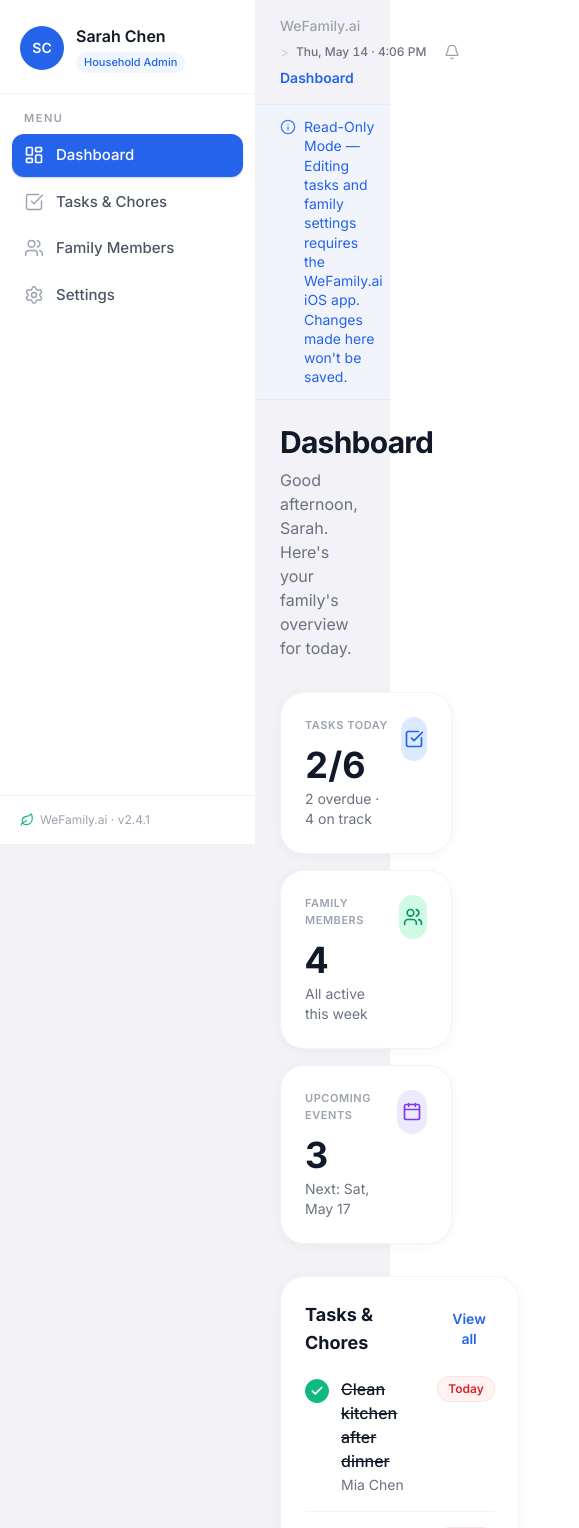
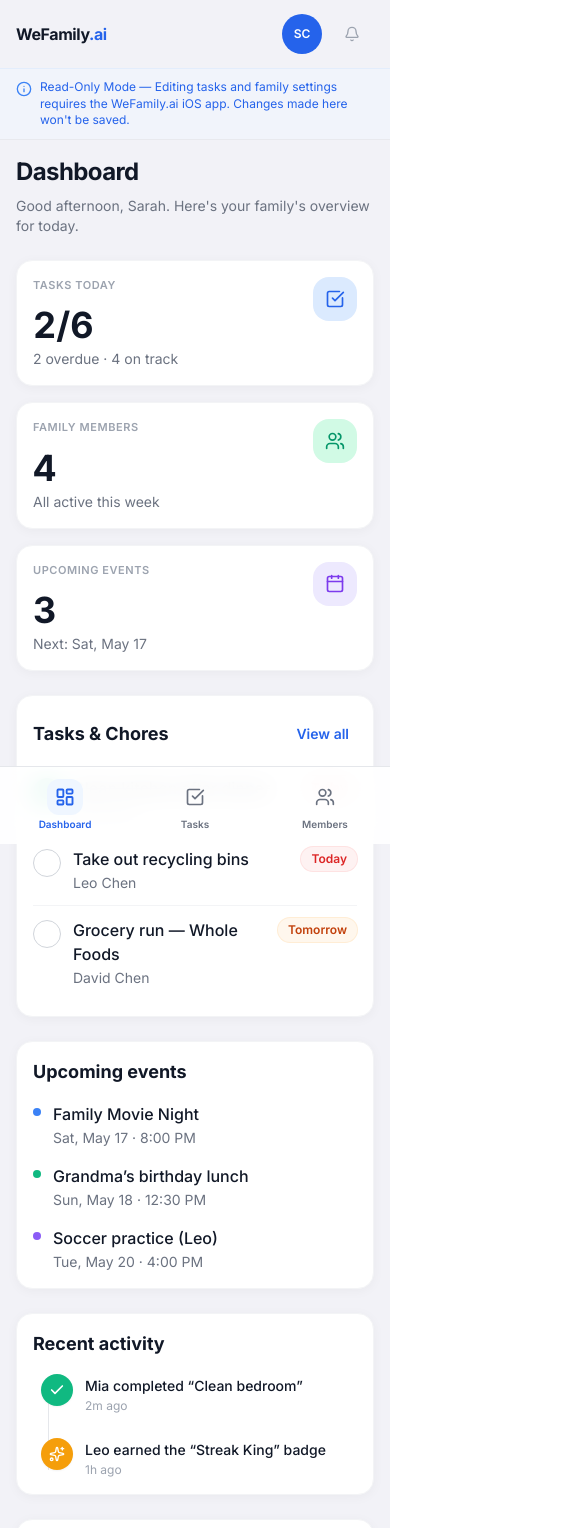
Before and after one commit to dias-smith-rock/wefamily, a Next.js app: page /console in a window 390 px wide. Shown: the top 1528 px of the page, 579 px wide, since content can reach past the window. Built offline with nearby package versions, Linux system fonts and the light colour scheme.

Commit message:
手机适配

```diff
--- a/app/console/components/console-layout.tsx
+++ b/app/console/components/console-layout.tsx
@@ -5,6 +5,7 @@ import { useEffect, useState } from "react";
 import type { ConsoleNavId, ConsoleUser } from "../types";
 import { DashboardView } from "./dashboard-view";
 import { FamilyMembers } from "./family-members";
+import { MobileTabBar } from "./mobile-tab-bar";
 import { Sidebar } from "./sidebar";
 import { TasksChoresPanel } from "./tasks-chores-panel";
 
@@ -53,12 +54,17 @@ export function ConsoleLayout({ user, children }: ConsoleLayoutProps) {
   return (
     <div className="min-h-screen bg-[#F2F2F7] font-sans text-gray-900">
       <Sidebar user={user} active={active} onSelect={setActive} />
+      <MobileTabBar active={active} onSelect={setActive} />
 
-      <div className="pl-64">
+      <div className="w-full pb-24 md:ml-64 md:pb-8">
         <header className="sticky top-0 z-30 border-b border-gray-200/80 bg-[#F2F2F7]/95 backdrop-blur-md">
-          <div className="flex items-center justify-between gap-4 px-6 py-4 md:px-8">
+          <div className="flex items-center justify-between gap-3 px-4 py-3 sm:px-6 md:px-8 md:py-4">
+            <div className="flex min-w-0 flex-1 items-center gap-3">
+              <p className="truncate text-base font-bold tracking-tight text-gray-900 md:hidden">
+                WeFamily<span className="text-blue-600">.ai</span>
+              </p>
               <nav
-              className="min-w-0 text-sm text-gray-500"
+                className="hidden min-w-0 text-sm text-gray-500 md:block"
                 aria-label="Breadcrumb"
               >
                 <ol className="flex flex-wrap items-center gap-1.5">
@@ -71,17 +77,23 @@ export function ConsoleLayout({ user, children }: ConsoleLayoutProps) {
                   </li>
                 </ol>
               </nav>
-            <div className="flex shrink-0 items-center gap-3 text-gray-400">
-              <Clock className="hidden h-4 w-4 sm:block" strokeWidth={2} aria-hidden />
+            </div>
+            <div className="flex shrink-0 items-center gap-2 sm:gap-3">
+              <div className="hidden items-center gap-3 text-gray-400 sm:flex">
+                <Clock className="h-4 w-4" strokeWidth={2} aria-hidden />
                 <time
                   className="text-xs font-medium tabular-nums text-gray-500 sm:text-sm"
                   dateTime={headerDateTime}
                 >
                   {headerDate || "…"}
                 </time>
+              </div>
+              <div className="flex h-10 w-10 shrink-0 items-center justify-center rounded-full bg-blue-600 text-xs font-semibold text-white sm:hidden">
+                {user.initials}
+              </div>
               <button
                 type="button"
-                className="rounded-full p-1.5 text-gray-400 transition hover:bg-gray-200/80 hover:text-gray-700"
+                className="flex min-h-[44px] min-w-[44px] items-center justify-center rounded-full text-gray-400 transition hover:bg-gray-200/80 hover:text-gray-700 sm:min-h-0 sm:min-w-0 sm:p-1.5"
                 aria-label="Notifications"
               >
                 <Bell className="h-4 w-4" strokeWidth={2} />
@@ -89,7 +101,7 @@ export function ConsoleLayout({ user, children }: ConsoleLayoutProps) {
             </div>
           </div>
 
-          <div className="flex items-start gap-2 border-t border-blue-100/60 bg-blue-50/50 px-6 py-3 text-sm text-blue-600 md:px-8">
+          <div className="flex items-start gap-2 border-t border-blue-100/60 bg-blue-50/50 px-4 py-2.5 text-xs text-blue-600 sm:py-3 sm:text-sm md:px-8">
             <Info
               className="mt-0.5 h-4 w-4 shrink-0 text-blue-500"
               strokeWidth={2}
@@ -102,7 +114,7 @@ export function ConsoleLayout({ user, children }: ConsoleLayoutProps) {
           </div>
         </header>
 
-        <main className="p-6 md:p-8">
+        <main className="p-4 md:p-8">
           {children ??
             (active === "members" ? (
               <FamilyMembers />
@@ -122,18 +134,18 @@ export function ConsoleLayout({ user, children }: ConsoleLayoutProps) {
 function MainPlaceholder({ section }: { section: ConsoleNavId }) {
   return (
     <div className="mx-auto max-w-5xl space-y-6">
-      <div className="rounded-3xl border border-gray-100 bg-white p-8 shadow-[0_8px_30px_rgb(0,0,0,0.04)]">
+      <div className="rounded-2xl border border-gray-100 bg-white p-4 shadow-[0_8px_30px_rgb(0,0,0,0.04)] md:rounded-3xl md:p-8">
         <h1 className="text-xl font-bold text-gray-900">
           {BREADCRUMB_LABEL[section]}
         </h1>
         <p className="mt-2 text-sm text-gray-500">
           此区域为布局骨架占位。后续可接入真实数据与路由。
         </p>
-        <div className="mt-8 grid gap-4 sm:grid-cols-2 lg:grid-cols-3">
+        <div className="mt-8 grid grid-cols-1 gap-4 sm:grid-cols-2 lg:grid-cols-3">
           {[1, 2, 3].map((i) => (
             <div
               key={i}
-              className="rounded-2xl border border-gray-100 bg-gray-50/80 p-6"
+              className="rounded-2xl border border-gray-100 bg-gray-50/80 p-4 md:rounded-2xl md:p-6"
             >
               <div className="h-3 w-24 rounded-full bg-gray-200" />
               <div className="mt-4 h-8 w-16 rounded-lg bg-gray-200/80" />
--- a/app/console/components/dashboard-view.tsx
+++ b/app/console/components/dashboard-view.tsx
@@ -182,17 +182,17 @@ export function DashboardView({ user }: DashboardViewProps) {
   const subtitle = useOverviewSubtitle(user.name);
 
   return (
-    <div className="mx-auto max-w-6xl space-y-8">
+    <div className="mx-auto max-w-6xl space-y-6 md:space-y-8">
       <div>
-        <h1 className="text-3xl font-bold tracking-tight text-gray-900">
+        <h1 className="text-2xl font-bold tracking-tight text-gray-900 md:text-3xl">
           Dashboard
         </h1>
-        <p className="mt-2 text-base text-gray-500">{subtitle}</p>
+        <p className="mt-2 text-sm text-gray-500 md:text-base">{subtitle}</p>
       </div>
 
       {/* Summary row */}
-      <div className="grid gap-4 sm:grid-cols-3">
-        <div className="rounded-3xl border border-gray-100 bg-white p-6 shadow-[0_2px_12px_rgba(0,0,0,0.04)]">
+      <div className="grid grid-cols-1 gap-4 sm:grid-cols-3">
+        <div className="rounded-2xl border border-gray-100 bg-white p-4 shadow-[0_2px_12px_rgba(0,0,0,0.04)] md:rounded-3xl md:p-6">
           <div className="flex items-start justify-between gap-3">
             <div>
               <p className="text-[11px] font-semibold uppercase tracking-wider text-gray-400">
@@ -211,7 +211,7 @@ export function DashboardView({ user }: DashboardViewProps) {
           </div>
         </div>
 
-        <div className="rounded-3xl border border-gray-100 bg-white p-6 shadow-[0_2px_12px_rgba(0,0,0,0.04)]">
+        <div className="rounded-2xl border border-gray-100 bg-white p-4 shadow-[0_2px_12px_rgba(0,0,0,0.04)] md:rounded-3xl md:p-6">
           <div className="flex items-start justify-between gap-3">
             <div>
               <p className="text-[11px] font-semibold uppercase tracking-wider text-gray-400">
@@ -230,7 +230,7 @@ export function DashboardView({ user }: DashboardViewProps) {
           </div>
         </div>
 
-        <div className="rounded-3xl border border-gray-100 bg-white p-6 shadow-[0_2px_12px_rgba(0,0,0,0.04)]">
+        <div className="rounded-2xl border border-gray-100 bg-white p-4 shadow-[0_2px_12px_rgba(0,0,0,0.04)] md:rounded-3xl md:p-6">
           <div className="flex items-start justify-between gap-3">
             <div>
               <p className="text-[11px] font-semibold uppercase tracking-wider text-gray-400">
@@ -251,22 +251,25 @@ export function DashboardView({ user }: DashboardViewProps) {
       </div>
 
       {/* Middle row */}
-      <div className="grid gap-6 lg:grid-cols-5">
-        <section className="rounded-3xl border border-gray-100 bg-white p-6 shadow-[0_2px_12px_rgba(0,0,0,0.04)] lg:col-span-3">
+      <div className="grid grid-cols-1 gap-6 lg:grid-cols-5">
+        <section className="rounded-2xl border border-gray-100 bg-white p-4 shadow-[0_2px_12px_rgba(0,0,0,0.04)] md:rounded-3xl md:p-6 lg:col-span-3">
           <div className="flex items-center justify-between gap-3">
             <h2 className="text-lg font-bold text-gray-900">Tasks & Chores</h2>
             <button
               type="button"
-              className="text-sm font-semibold text-blue-600 transition hover:text-blue-700"
+              className="inline-flex min-h-[44px] items-center rounded-lg px-2 text-sm font-semibold text-blue-600 transition hover:bg-blue-50 hover:text-blue-700 md:min-h-0 md:px-0"
             >
               View all
             </button>
           </div>
           <ul className="mt-5 divide-y divide-gray-100">
             {MOCK_DASHBOARD_TASKS.map((task) => (
-              <li key={task.id} className="flex items-start gap-3 py-4 first:pt-0">
+              <li
+                key={task.id}
+                className="flex min-h-[44px] items-start gap-3 py-3 first:pt-0 md:items-center md:py-4"
+              >
                 <span
-                  className={`mt-0.5 flex h-6 w-6 shrink-0 items-center justify-center rounded-full border ${
+                  className={`mt-0.5 flex h-7 w-7 shrink-0 items-center justify-center rounded-full border md:h-6 md:w-6 ${
                     task.done
                       ? "border-emerald-500 bg-emerald-500 text-white"
                       : "border-gray-300 bg-white"
@@ -274,7 +277,7 @@ export function DashboardView({ user }: DashboardViewProps) {
                   aria-hidden
                 >
                   {task.done ? (
-                    <Check className="h-3.5 w-3.5" strokeWidth={3} />
+                    <Check className="h-4 w-4 md:h-3.5 md:w-3.5" strokeWidth={3} />
                   ) : null}
                 </span>
                 <div className="min-w-0 flex-1">
@@ -298,7 +301,7 @@ export function DashboardView({ user }: DashboardViewProps) {
         </section>
 
         <div className="flex flex-col gap-6 lg:col-span-2">
-          <section className="rounded-3xl border border-gray-100 bg-white p-6 shadow-[0_2px_12px_rgba(0,0,0,0.04)]">
+          <section className="rounded-2xl border border-gray-100 bg-white p-4 shadow-[0_2px_12px_rgba(0,0,0,0.04)] md:rounded-3xl md:p-6">
             <h2 className="text-lg font-bold text-gray-900">Upcoming events</h2>
             <ul className="mt-4 space-y-4">
               {MOCK_EVENTS.map((ev) => (
@@ -316,7 +319,7 @@ export function DashboardView({ user }: DashboardViewProps) {
             </ul>
           </section>
 
-          <section className="rounded-3xl border border-gray-100 bg-white p-6 shadow-[0_2px_12px_rgba(0,0,0,0.04)]">
+          <section className="rounded-2xl border border-gray-100 bg-white p-4 shadow-[0_2px_12px_rgba(0,0,0,0.04)] md:rounded-3xl md:p-6">
             <h2 className="text-lg font-bold text-gray-900">Recent activity</h2>
             <ul className="relative mt-4 space-y-0 pl-2">
               <div
@@ -346,13 +349,13 @@ export function DashboardView({ user }: DashboardViewProps) {
       </div>
 
       {/* Family members */}
-      <section className="rounded-3xl border border-gray-100 bg-white p-6 shadow-[0_2px_12px_rgba(0,0,0,0.04)] md:p-8">
+      <section className="rounded-2xl border border-gray-100 bg-white p-4 shadow-[0_2px_12px_rgba(0,0,0,0.04)] md:rounded-3xl md:p-6 lg:p-8">
         <h2 className="text-lg font-bold text-gray-900">Family members</h2>
-        <div className="mt-6 grid gap-4 sm:grid-cols-2 xl:grid-cols-4">
+        <div className="mt-6 grid grid-cols-1 gap-4 sm:grid-cols-2 lg:grid-cols-3">
           {MOCK_MEMBER_CARDS.map((m) => (
             <div
               key={m.id}
-              className="rounded-2xl border border-gray-100 bg-gray-50/50 p-5 transition hover:border-gray-200 hover:bg-white"
+              className="rounded-2xl border border-gray-100 bg-gray-50/50 p-4 transition hover:border-gray-200 hover:bg-white md:p-5"
             >
               <div className="flex items-center gap-3">
                 <div
--- /dev/null
+++ b/app/console/components/mobile-tab-bar.tsx
@@ -0,0 +1,53 @@
+"use client";
+
+import { CheckSquare, LayoutDashboard, Users } from "lucide-react";
+import type { ConsoleNavId } from "../types";
+
+const TABS: {
+  id: Extract<ConsoleNavId, "dashboard" | "tasks" | "members">;
+  label: string;
+  icon: typeof LayoutDashboard;
+}[] = [
+  { id: "dashboard", label: "Dashboard", icon: LayoutDashboard },
+  { id: "tasks", label: "Tasks", icon: CheckSquare },
+  { id: "members", label: "Members", icon: Users },
+];
+
+type MobileTabBarProps = {
+  active: ConsoleNavId;
+  onSelect: (id: ConsoleNavId) => void;
+};
+
+export function MobileTabBar({ active, onSelect }: MobileTabBarProps) {
+  return (
+    <nav
+      className="fixed bottom-0 left-0 right-0 z-50 flex items-stretch justify-around border-t border-gray-200 bg-white/90 backdrop-blur-md pt-2 pb-[max(0.5rem,env(safe-area-inset-bottom))] md:hidden"
+      aria-label="主导航"
+    >
+      {TABS.map(({ id, label, icon: Icon }) => {
+        const isActive = active === id;
+        return (
+          <button
+            key={id}
+            type="button"
+            onClick={() => onSelect(id)}
+            className={`flex min-h-[44px] min-w-[44px] flex-1 flex-col items-center justify-center gap-0.5 rounded-xl px-2 py-1 transition-colors ${
+              isActive ? "text-blue-600" : "text-gray-500 active:bg-gray-100"
+            }`}
+          >
+            <span
+              className={`flex h-9 w-9 items-center justify-center rounded-xl transition-colors ${
+                isActive ? "bg-blue-50 text-blue-600" : "text-current"
+              }`}
+            >
+              <Icon className="h-5 w-5" strokeWidth={isActive ? 2.25 : 2} />
+            </span>
+            <span className="max-w-full truncate text-[10px] font-semibold">
+              {label}
+            </span>
+          </button>
+        );
+      })}
+    </nav>
+  );
+}
--- a/app/console/components/sidebar.tsx
+++ b/app/console/components/sidebar.tsx
@@ -25,7 +25,7 @@ type SidebarProps = {
 
 export function Sidebar({ user, active, onSelect }: SidebarProps) {
   return (
-    <aside className="fixed left-0 top-0 z-40 flex h-screen w-64 flex-col border-r border-gray-100 bg-white">
+    <aside className="fixed left-0 top-0 z-40 hidden h-screen w-64 flex-col border-r border-gray-100 bg-white md:flex">
       <div className="border-b border-gray-100/80 px-5 pb-5 pt-6">
         <div className="flex items-center gap-3">
           <div
@@ -54,7 +54,7 @@ export function Sidebar({ user, active, onSelect }: SidebarProps) {
               key={id}
               type="button"
               onClick={() => onSelect(id)}
-              className={`flex w-full items-center gap-3 rounded-xl px-3 py-2.5 text-left text-[15px] font-medium transition-colors ${
+              className={`flex min-h-[44px] w-full items-center gap-3 rounded-xl px-3 py-2.5 text-left text-[15px] font-medium transition-colors ${
                 isActive
                   ? "bg-blue-600 text-white shadow-sm shadow-blue-600/25"
                   : "text-gray-600 hover:bg-gray-50 hover:text-gray-900"
```
Also changed, not shown: app/console/components/family-members.tsx (+9 -7 lines), app/console/components/tasks-chores-panel.tsx (+20 -18 lines). Lines whose indentation alone changed are shown as unchanged.
